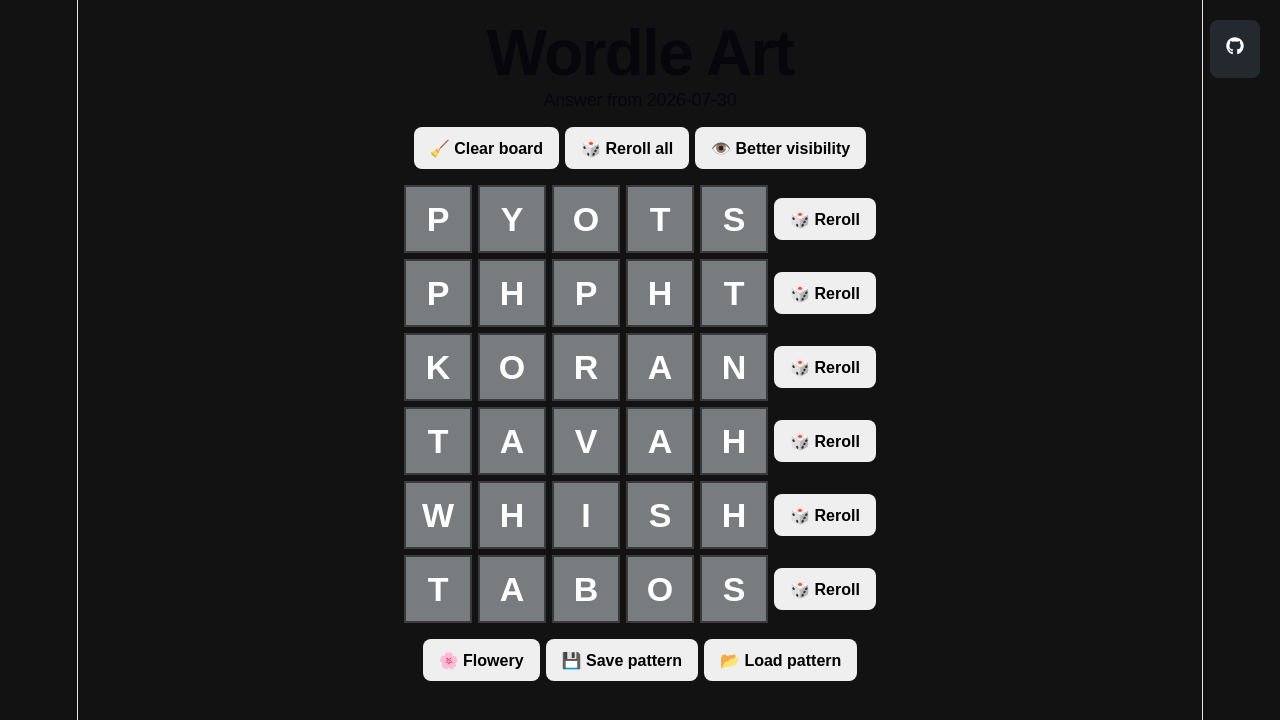
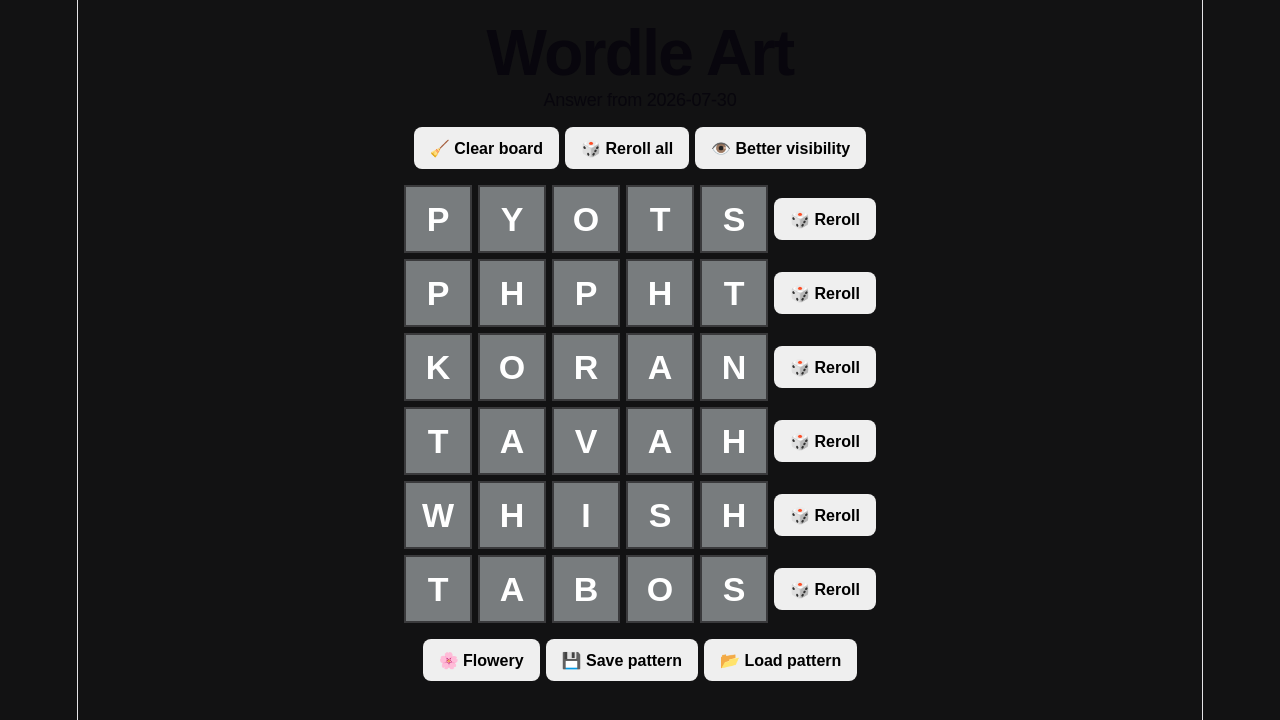
Before and after one commit to 3m-code/wordle-art, a React (Vite) app: page / in a window 1280 px wide. Shown: the top 720 px of the page. Built offline with nearby package versions, Linux system fonts and the light colour scheme.

Commit message:
hide github

```diff
--- a/src/App.tsx
+++ b/src/App.tsx
@@ -2,7 +2,7 @@
 
 import {useEffect, useState} from "react";
 import type {ChangeEvent} from "react";
-import { FaGithub } from "react-icons/fa";
+//import { FaGithub } from "react-icons/fa";
 
 import type {Board} from "./types/Board";
 import {CellColor} from "./types/CellColor";
@@ -215,14 +215,14 @@
 
     return (
         <div className="app">
-            <a
-                className="github-button"
-                href="https://github.com/3m-code/wordle-art"
-                target="_blank"
-                rel="noopener noreferrer"
-            >
-                <FaGithub/>
-            </a>
+            {/*<a*/}
+            {/*    className="github-button"*/}
+            {/*    href="https://github.com/3m-code/wordle-art"*/}
+            {/*    target="_blank"*/}
+            {/*    rel="noopener noreferrer"*/}
+            {/*>*/}
+            {/*    <FaGithub/>*/}
+            {/*</a>*/}
 
             <h1>
                 Wordle Art
```
